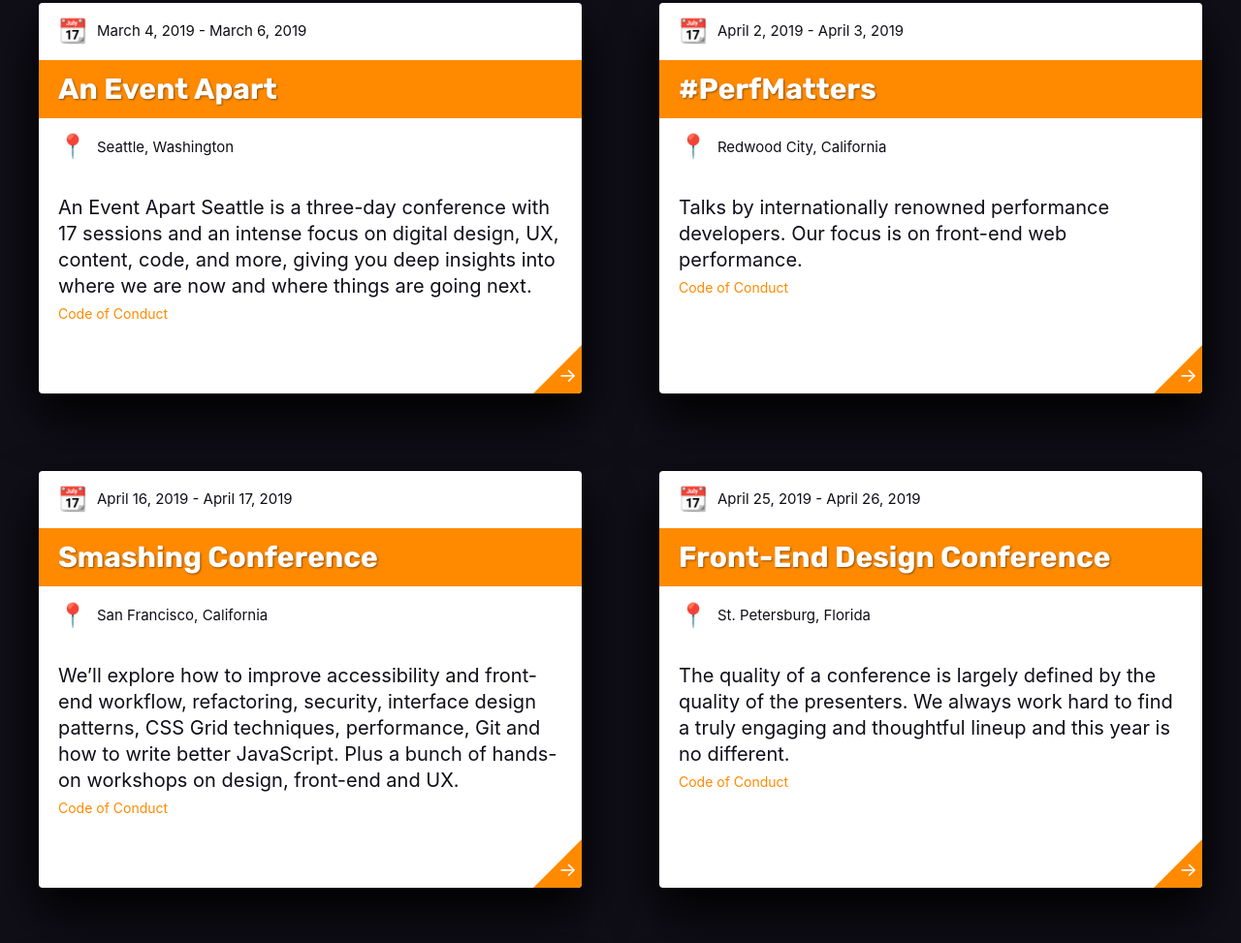
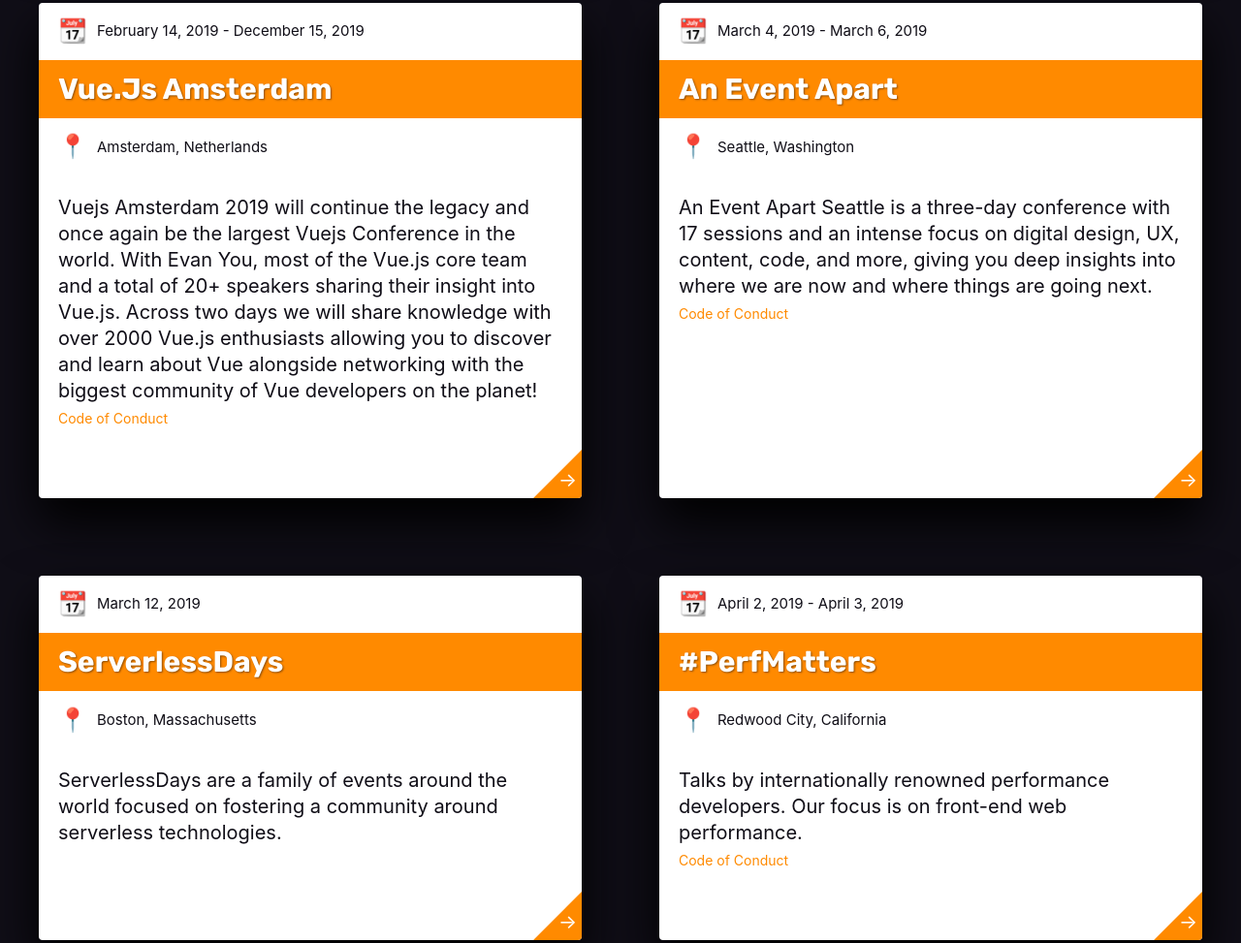
Before and after one commit to CSS-Tricks/conferences, an Eleventy site: page site/index.njk in a window 1280 px wide. Shown: the part 803-1776 px from the top of the page at 97% size. Built offline with nearby package versions, Linux system fonts and the light colour scheme; Eleventy itself is replaced by a stand-in of ours; files that its build step writes are made by us from their sources; what nunjucks-inspect would draw is missing.

Commit message:
add a few confs + condional rendering

```diff
--- a/site/_includes/conference.njk
+++ b/site/_includes/conference.njk
@@ -1,7 +1,8 @@
 <time class="conf-dates">
   <span class="icon">📆</span>
-  {{ conf.data.date | readableDate }} -
-  {{ conf.data.endDate | readableDate }}
+  {{ conf.data.date | readableDate }}
+  {% if conf.data.endDate %} - {{ conf.data.endDate | readableDate }}
+  {% endif %}
 </time>
 
 <h2 class="conf-title">
@@ -17,7 +18,9 @@
 
 <div class="conf-about">
   {{ conf.templateContent | safe }}
+  {% if conf.data.cocUrl %}
   <a href="{{ conf.data.cocUrl }}" class="conf-coc">Code of Conduct</a>
+  {% endif %}
 </div>
 
 <a href="{{ conf.data.url }}" class="conf-link">
--- /dev/null
+++ b/site/conferences/2019-serverlessdays-boston.md
@@ -0,0 +1,9 @@
+---
+title: ServerlessDays
+url: https://boston.serverlessdays.io/
+date: 2019-03-12
+location: Boston, Massachusetts
+byline: One Day, One Track, One Community.
+---
+
+ServerlessDays are a family of events around the world focused on fostering a community around serverless technologies.
--- /dev/null
+++ b/site/conferences/2019-vuejs-amsterdam.md
@@ -0,0 +1,11 @@
+---
+title: "Vue.Js Amsterdam"
+url: https://www.vuejs.amsterdam/
+cocUrl: http://confcodeofconduct.com/
+date: 2019-02-14
+endDate: 2019-12-15
+location: Amsterdam, Netherlands
+byline: Share knowledge with over 2000 Vue.js enthusiasts
+---
+
+Vuejs Amsterdam 2019 will continue the legacy and once again be the largest Vuejs Conference in the world. With Evan You, most of the Vue.js core team and a total of 20+ speakers sharing their insight into Vue.js. Across two days we will share knowledge with over 2000 Vue.js enthusiasts allowing you to discover and learn about Vue alongside networking with the biggest community of Vue developers on the planet!
```
Also changed, not shown: 1 other file.
